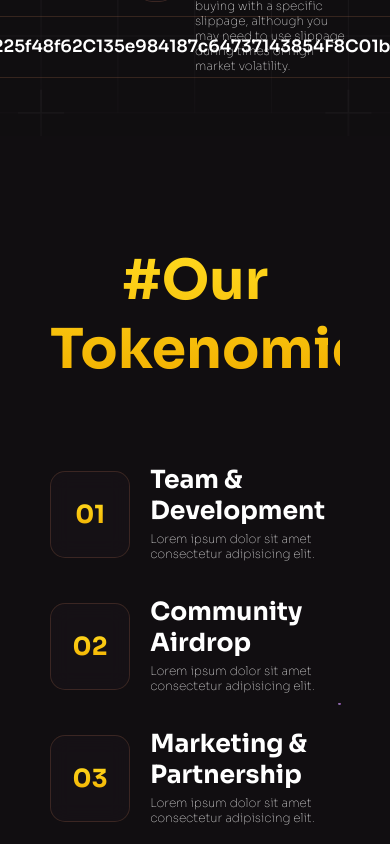
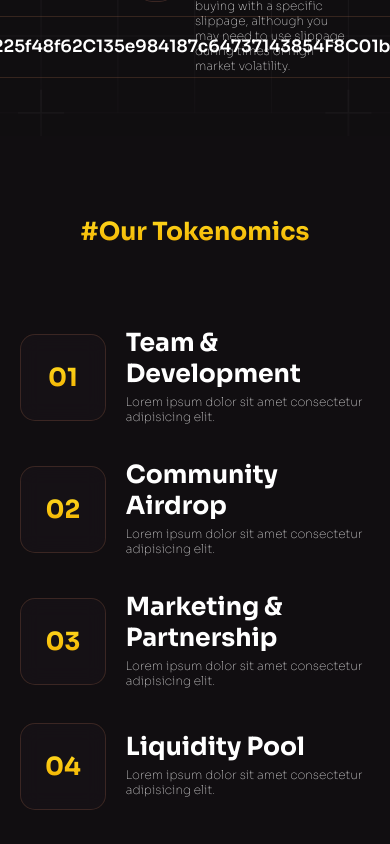
Before and after one commit to 0xdegend/ripple-cat, a React (Create React App) app: page / in a window 390 px wide. Shown: the part 6140-6984 px from the top of the page. Built offline with nearby package versions, Linux system fonts and the light colour scheme.

Commit message:
Implementing Roadmap

```diff
--- a/src/components/Tokenomics/Tokenomics.css
+++ b/src/components/Tokenomics/Tokenomics.css
@@ -34,3 +34,26 @@
   background-clip: text;
   text-fill-color: transparent;
 }
+
+@media (max-width: 767px) {
+  .tokenomics-container {
+    padding: 20px;
+  }
+  .tokenomics-main-text > h3 {
+    font-size: 25px;
+  }
+  .tokenomics-details {
+    flex-direction: column;
+  }
+  .tokenomics-illustration {
+    width: 100%;
+    display: flex;
+  }
+
+  .tokenomics-illustration > img {
+    width: 70%;
+    right: 0%;
+    margin: auto;
+    position: relative;
+  }
+}
```
